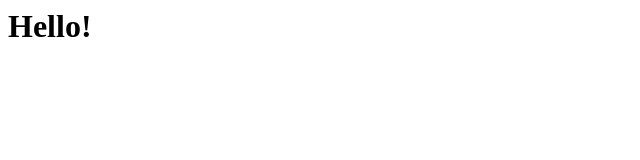
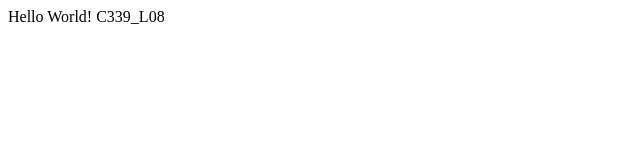
Before and after one commit to 23016303/C339_L08, a plain HTML site: page index.html in a window 1280 px wide. Shown: the whole page, without its empty margins (0-640 px from the left). Drawn offline with Linux system fonts and the light colour scheme.

Commit message:
put in HTML tags

```diff
--- a/index.html
+++ b/index.html
@@ -1 +1,7 @@
-<h1>Hello!</h1>
+<html>
+<head>
+</head>
+<body>
+  Hello World! C339_L08
+</body>
+</html>
```
